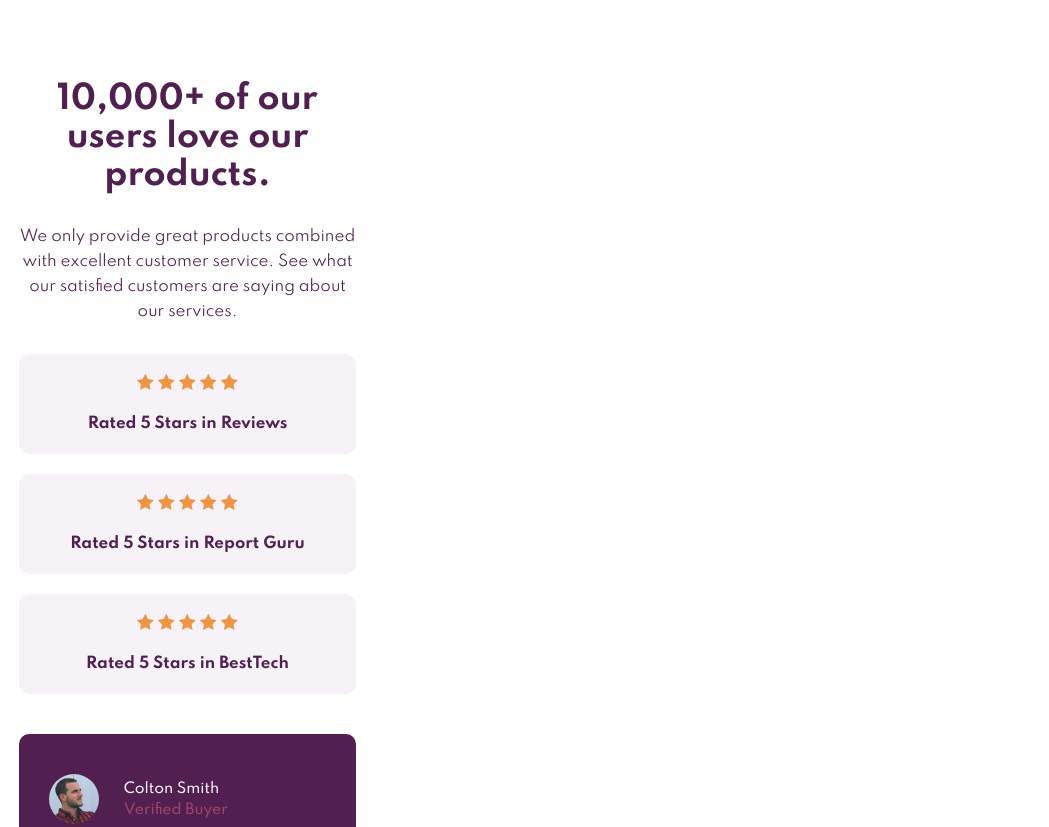
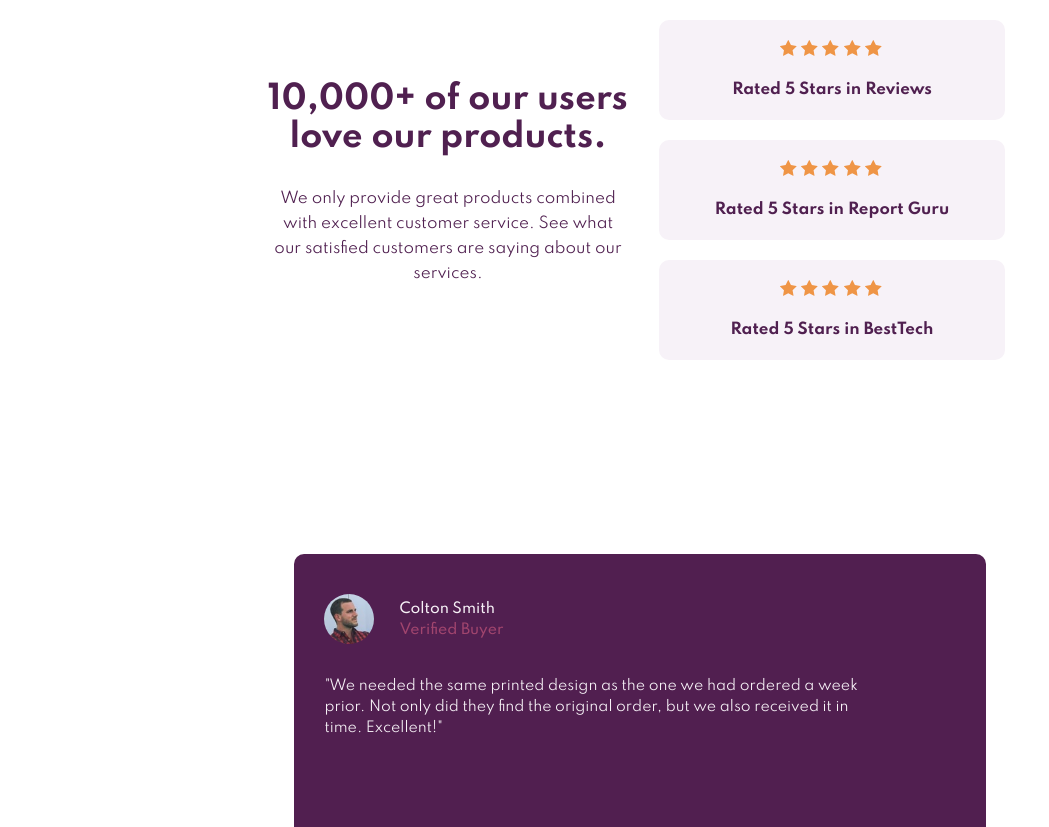
Before and after one commit to Bkthree6/Social_Proof_Section, a plain HTML site: page index.html in a window 1280 px wide. Shown: the top 827 px of the page, without its empty margins (0-1049 px from the left). Drawn offline with Linux system fonts and the light colour scheme.

Commit message:
Started styling 768 pixel width for tablets

```diff
--- a/index.html
+++ b/index.html
@@ -25,13 +25,17 @@
   </head>
   <body>
     <div class="container">
+      <div class="row">
+        <div class="column">
           <div class="site-header">
             <h1>10,000+ of our users love our products.</h1>
 
             <p>We only provide great products combined with excellent customer service.
             See what our satisfied customers are saying about our services.</p>
           </div>
+        </div>
 
+        <div class="column">
           <div class="site-reviews">
             <div class="first-review review">
               <div class="image-container">
@@ -64,6 +68,8 @@
                 <img src="images/icon-star.svg" alt="star">
               </div>
               <h2>Rated 5 Stars in BestTech</h2>
+            </div>
+          </div>
         </div>
       </div>
 
--- a/styles.css
+++ b/styles.css
@@ -1,13 +1,16 @@
 * {
     padding: 0;
     margin: 0;
+    box-sizing: border-box;
 }
 body {
     font-family: 'Spartan', sans-serif;
     background-color: #ffffff;
+    margin: 0 auto;
 }
 .container {
     width: 375px;
+    margin: 0 auto;
 }
 
 /* Site-header styles */
@@ -92,3 +95,20 @@ h3 {
     color: hsl(300, 24%, 96%);
     padding-left: 30px;
 }
+
+/* Media queries for table - (width of 768 pixels) */
+@media (min-width: 768px) {
+    .container {
+        width: 768px;
+    }
+    .column {
+        float: left;
+        width: 50%;
+        margin-bottom: 20%;
+    }
+    .row:after {
+        content: "";
+        display: table;
+        clear: both;
+      }
+}
```
Lines whose indentation alone changed are shown as unchanged.
